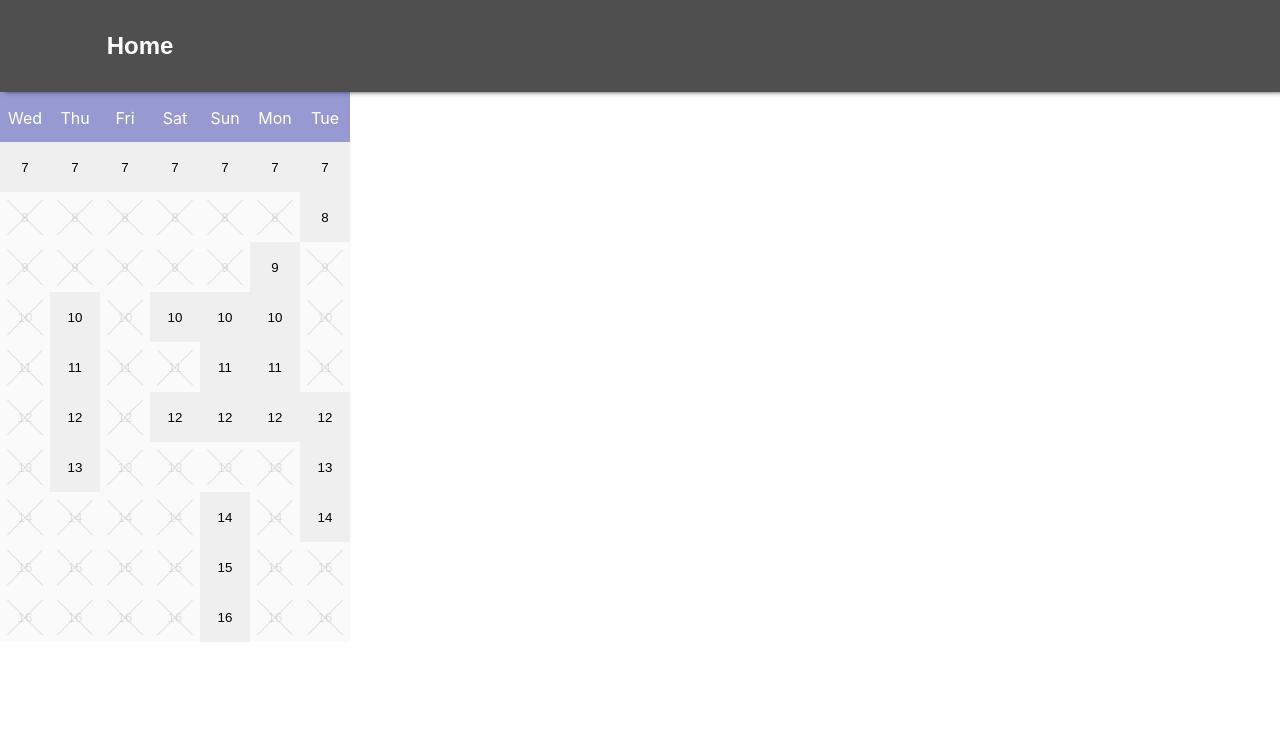
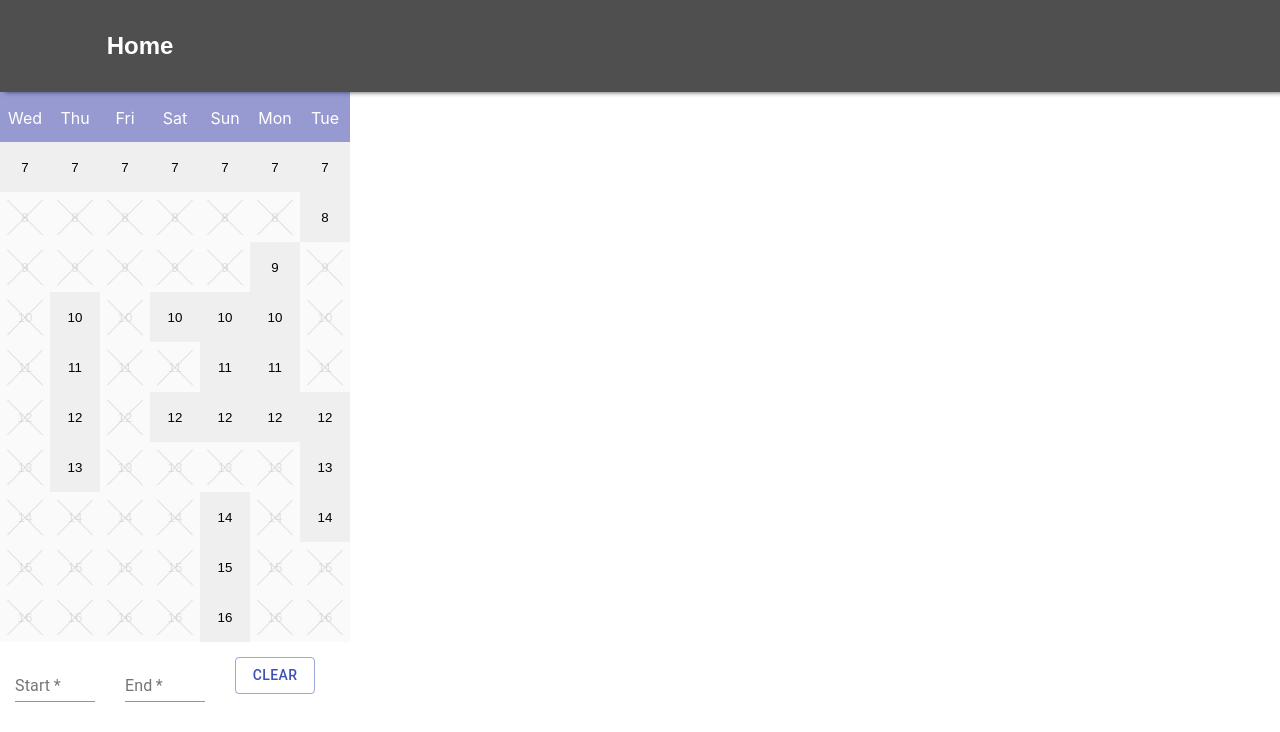
Before and after one commit to Gretkas/fs_project_frontend, a React (Create React App) app: page /timeselection2 in a window 1280 px wide. Shown: the top 732 px of the page. Built offline with nearby package versions, Linux system fonts and the light colour scheme.

Commit message:
Finished TimeUnitTable

```diff
--- a/package.json
+++ b/package.json
@@ -26,6 +26,7 @@
     "ts-jest": "^26.5.6",
     "typedoc": "^0.20.36",
     "typescript": "^4.2.4",
+    "uuid": "^8.3.2",
     "web-vitals": "^1.0.1"
   },
   "scripts": {
@@ -51,5 +52,8 @@
       "last 1 firefox version",
       "last 1 safari version"
     ]
+  },
+  "devDependencies": {
+    "@types/uuid": "^8.3.0"
   }
 }
--- a/src/components/timeselection/Day.tsx
+++ b/src/components/timeselection/Day.tsx
@@ -20,9 +20,12 @@ import TimeSelectionUnit, {
  */
 export class DayArray implements IDayArray {
   days: Array<IDay>;
-  constructor(table: Array<IDay> = []) {
+  constructor(onClick: (position: Position) => void, table: Array<IDay> = []) {
     this.days = table;
+    this.onClick = onClick;
   }
+  onClick: (position: Position) => void;
+
   addDay(newDay: IDay): void {
     this.days.push(newDay);
   }
@@ -35,7 +38,7 @@ export class DayArray implements IDayArray {
    * @param position Takes in the postion of the column which should still be enabled
    */
   disableDays(position: Position): void {
-    console.log("Disabling unavailible days");
+    console.info("Disabling unavailible days");
     let i;
     let j;
     for (i = 0; i < NUMBER_OF_AVAILIBLE_WEEKDAYS; i++) {
@@ -166,6 +169,7 @@ export interface IDayArray {
   days: Array<IDay>;
   disableDays(position: Position): void;
   addDay(newDay: IDay): void;
+  onClick: (position: Position) => void;
 }
 
 export interface IVisualDay {
--- a/src/components/timeselection/TimeSelectionTable.tsx
+++ b/src/components/timeselection/TimeSelectionTable.tsx
@@ -8,11 +8,14 @@ import React, { FunctionComponent, useEffect, useState } from "react";
 import { DayArray, IDayArray, Day } from "./Day";
 import TimeSelectionUnit, { Position, Status } from "./TimeSelectionUnit";
 import { VisualWeek } from "./Week";
+import { v4 as uuidv4 } from "uuid";
 
 /**
  * Functional component to render a timetable of reserved and availible hours
  *
  * @param props Takes in an optional byteMatrix
+ *
+ * @todo Remove coupling between Reservationtable and componentstate
  *
  * @returns JSX Element
  */
@@ -21,16 +24,25 @@ export const VisualTimeSelectionTable: FunctionComponent<IVisualTimeSelectionTab
     const [reservationTable, setReservationTable] = useState(
       new TimeSelectionTable(
         props.reservedArray ? props.reservedArray : exampleReservationTable,
-        handleOnclick
+        handleOnClick
       )
     );
+    const [reservationTime, setReservationTime] = useState(defaultSelection);
 
     useEffect(() => {}, [reservationTable.selectionArray]);
 
-    function handleOnclick(position: Position): void {
+    function handleOnClick(position: Position): void {
       setReservationTable(reservationTable.handleInputSelection(position));
+      setReservationTime(reservationTable.calculateselection());
     }
-    return <VisualWeek week={reservationTable.selectionArray} />;
+
+    return (
+      <VisualWeek
+        week={reservationTable.selectionArray}
+        selection={reservationTime}
+        firstSelection={reservationTable.firstSelection}
+      />
+    );
   };
 
 export default VisualTimeSelectionTable;
@@ -42,7 +54,6 @@ export default VisualTimeSelectionTable;
  *
  * @todo subclasses need to manage their own children. This class should not manage individual hours.
  *
- * @todo need to calculate output hours from selection
  *
  * @todo Needs to separate onClick function to the visual component
  *
@@ -65,10 +76,6 @@ export class TimeSelectionTable implements ITimeSelectionTable {
     this.selectionArray = this.convertReservedTable(reservedArray);
   }
 
-  clearSelection(): IDayArray {
-    return this.convertReservedTable(this.reservedArray);
-  }
-
   /**
    * This function is called in the constructor to create the inital reservation structure,
    * and to clean the structure if selection is cleared.
@@ -78,7 +85,7 @@ export class TimeSelectionTable implements ITimeSelectionTable {
    */
   convertReservedTable(reservationTable: boolean[][]): IDayArray {
     const currentDate = new Date();
-    const timetable = new DayArray();
+    const timetable = new DayArray(this.onClick);
 
     let i;
     let j;
@@ -99,7 +106,7 @@ export class TimeSelectionTable implements ITimeSelectionTable {
           : Status.AVAILIBLE;
 
         const hour = new TimeSelectionUnit(
-          currentDate.getDay() + j,
+          uuidv4(),
           j + 7,
           status,
           false,
@@ -115,29 +122,29 @@ export class TimeSelectionTable implements ITimeSelectionTable {
   }
 
   /**
-   * methods responsible for andling different scenarios for when a button is clicked.
+   * Methods responsible for andling different scenarios for when a button is clicked.
    *
    * @param position takes row and column position of the element that is selected.
    * @returns
    */
-  handleInputSelection(position: Position): TimeSelectionTable {
-    console.log("A timeunit has been selected", position);
+  public handleInputSelection(position: Position): TimeSelectionTable {
+    console.info("A timeunit has been selected", position);
     if (this.firstSelection === undefined) {
-      console.log("Updating first selection");
+      console.info("Updating first selection");
       this.updateFirstSelection(position);
       return { ...this };
     }
     if (position === this.firstSelection || position === this.secondSelection) {
-      console.log("removing current selection");
+      console.info("removing current selection");
       this.removeSelection();
       return { ...this };
     }
     if (!this.secondSelection) {
-      console.log("Setting second selection");
+      console.info("Setting second selection");
       this.updateSecondSelection(position);
       return { ...this };
     } else {
-      console.log("updating selection");
+      console.info("updating selection");
       const firstSelection = { ...this.firstSelection };
       this.removeSelection();
       this.updateFirstSelection(firstSelection);
@@ -149,7 +156,7 @@ export class TimeSelectionTable implements ITimeSelectionTable {
     this.secondSelection = position;
     let i;
     if (this.firstSelection && position.row > this.firstSelection.row) {
-      console.log("second selection is below first selection");
+      console.info("second selection is below first selection");
       for (i = this.firstSelection.row; i <= position.row; i++) {
         const timeUnit: TimeSelectionUnit = {
           ...this.selectionArray.days[position.column].hourTable[i],
@@ -166,7 +173,7 @@ export class TimeSelectionTable implements ITimeSelectionTable {
         this.selectionArray.days[position.column].hourTable[i] = newTimeUnit;
       }
     } else if (this.firstSelection) {
-      console.log("second selection is above first selection");
+      console.info("second selection is above first selection");
       for (i = this.firstSelection.row; i >= position.row; i--) {
         const timeUnit: TimeSelectionUnit = {
           ...this.selectionArray.days[position.column].hourTable[i],
@@ -184,7 +191,7 @@ export class TimeSelectionTable implements ITimeSelectionTable {
     }
   }
 
-  private removeSelection() {
+  public removeSelection(): void {
     this.firstSelection = undefined;
     this.secondSelection = undefined;
     this.selectionArray = this.convertReservedTable(this.reservedArray);
@@ -211,7 +218,38 @@ export class TimeSelectionTable implements ITimeSelectionTable {
     this.selectionArray.disableDays(position);
   }
 
-  getReservationTIme() {}
+  /**
+   *
+   * @returns touple of selected time ranges. Values will be undefined if selection is empty
+   */
+  calculateselection(): [number | undefined, number | undefined] {
+    if (this.firstSelection && this.secondSelection) {
+      const firstseslection: TimeSelectionUnit =
+        this.selectionArray.days[this.firstSelection.column].hourTable[
+          this.firstSelection.row
+        ];
+      const secondSelection: TimeSelectionUnit =
+        this.selectionArray.days[this.secondSelection.column].hourTable[
+          this.secondSelection.row
+        ];
+
+      if (firstseslection.time < secondSelection.time) {
+        return [firstseslection.time, secondSelection.time + 1];
+      } else {
+        return [secondSelection.time, firstseslection.time + 1];
+      }
+    } else {
+      if (this.firstSelection) {
+        const firstSelection: TimeSelectionUnit =
+          this.selectionArray.days[this.firstSelection.column].hourTable[
+            this.firstSelection.row
+          ];
+        return [firstSelection.time, firstSelection.time + 1];
+      } else {
+        return [undefined, undefined];
+      }
+    }
+  }
 
   updateTimeTable(newTimeTable: DayArray) {
     this.selectionArray = newTimeTable;
@@ -222,6 +260,9 @@ export interface ITimeSelectionTable {
   reservedArray: boolean[][];
   selectionArray: IDayArray;
   onClick(position: Position): void;
+  handleInputSelection(position: Position): TimeSelectionTable;
+  calculateselection(): [number | undefined, number | undefined];
+  removeSelection(): void;
 }
 export interface IVisualTimeSelectionTable {
   reservedArray?: boolean[][];
@@ -249,3 +290,8 @@ export const defaultReservationTable = [
   [false, false, false, false, false, false, false, false, false, false],
   [false, false, false, false, false, false, false, false, false, false],
 ];
+
+const defaultSelection: [number | undefined, number | undefined] = [
+  undefined,
+  undefined,
+];
--- a/src/components/timeselection/Week.tsx
+++ b/src/components/timeselection/Week.tsx
@@ -1,18 +1,85 @@
 import React, { FunctionComponent } from "react";
 import { IDayArray, VisualDay } from "./Day";
+import { v4 as uuidv4 } from "uuid";
+import Button from "@material-ui/core/Button";
+import { Position } from "./TimeSelectionUnit";
+import TextField from "@material-ui/core/TextField";
+import {
+  fade,
+  ThemeProvider,
+  withStyles,
+  makeStyles,
+  createMuiTheme,
+} from "@material-ui/core/styles";
+
+const useStyles = makeStyles({
+  root: {
+    width: "80px",
+    margin: "15px",
+  },
+});
 
 export const VisualWeek: FunctionComponent<IVisualWeek> = (
   props: IVisualWeek
 ) => {
+  const classes = useStyles();
   return (
-    <div className="time-grid">
-      {props.week.days.map((day) => {
-        return <VisualDay hourTable={day.hourTable} day={day.getDay()} />;
-      })}
-    </div>
+    <>
+      <div className="time-grid">
+        {props.week.days.map((day) => {
+          return (
+            <VisualDay
+              key={uuidv4()}
+              hourTable={day.hourTable}
+              day={day.getDay()}
+            />
+          );
+        })}
+      </div>
+      <div className="time-selectors">
+        <TextField
+          className={classes.root}
+          required={true}
+          size="small"
+          id="filled-read-only-input"
+          label="Start"
+          value={props.selection[0] ? props.selection[0] : ""}
+          InputProps={{
+            readOnly: true,
+          }}
+        />
+        <TextField
+          className={classes.root}
+          size="small"
+          required={true}
+          id="filled-read-only-input"
+          label="End"
+          value={props.selection[1] ? props.selection[1] : ""}
+          InputProps={{
+            readOnly: true,
+          }}
+        />
+
+        <Button
+          size={"medium"}
+          className={classes.root}
+          onClick={() => {
+            if (props.firstSelection) {
+              props.week.onClick(props.firstSelection);
+            }
+          }}
+          variant="outlined"
+          color="primary"
+        >
+          clear
+        </Button>
+      </div>
+    </>
   );
 };
 
 export interface IVisualWeek {
   week: IDayArray;
+  selection: [number | undefined, number | undefined];
+  firstSelection: Position | undefined;
 }
--- a/src/components/timeselection/timeselection.scss
+++ b/src/components/timeselection/timeselection.scss
@@ -94,3 +94,6 @@
   display: flex;
   align-items: center;
 }
+.time-selectors {
+  max-width: 350px;
+}
```
Also changed, not shown: src/components/timeselection/TimeSelectionUnit.tsx (+10 -7 lines), 2 other files (tests, documents, lock files or other folders).
